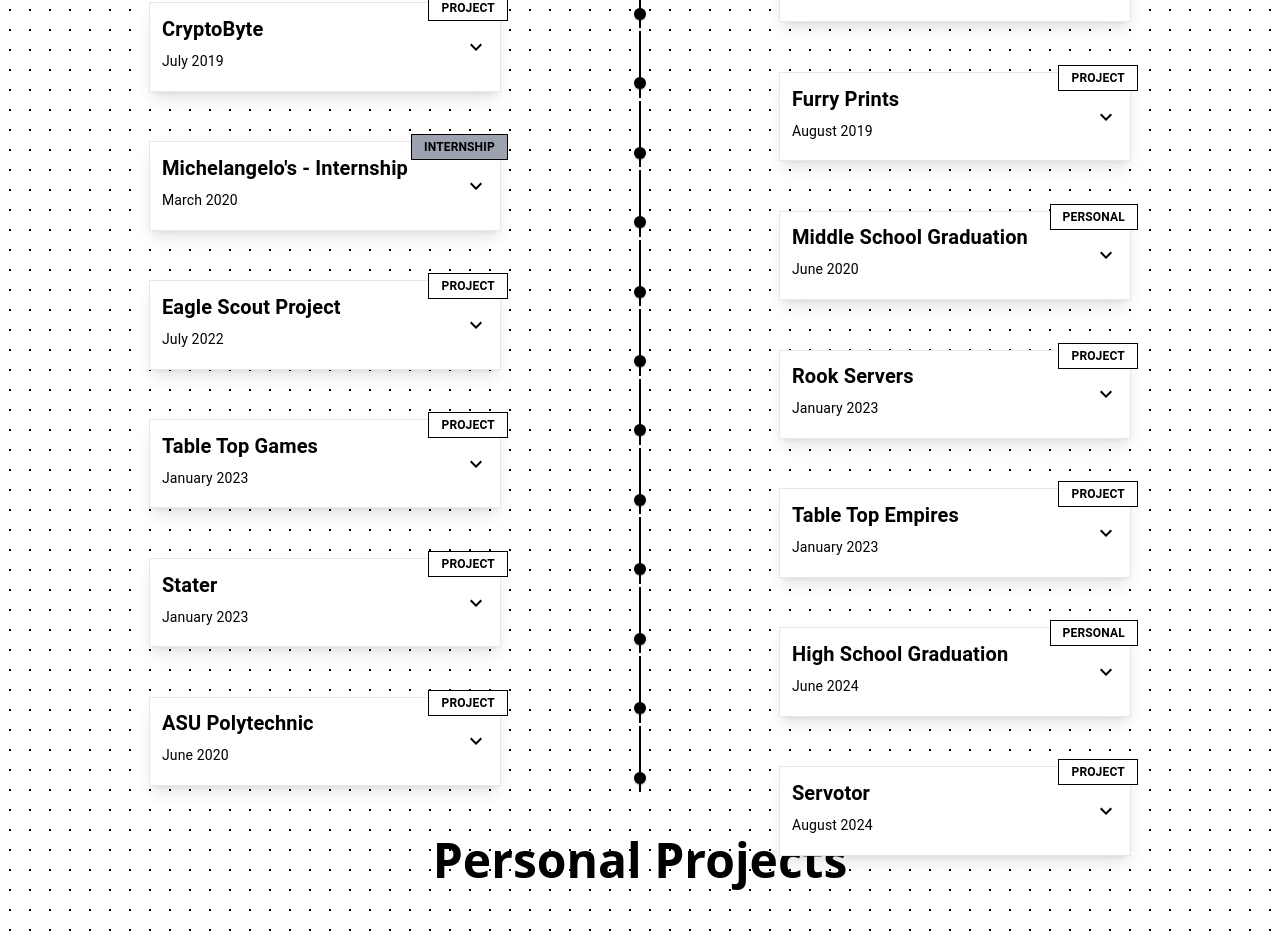
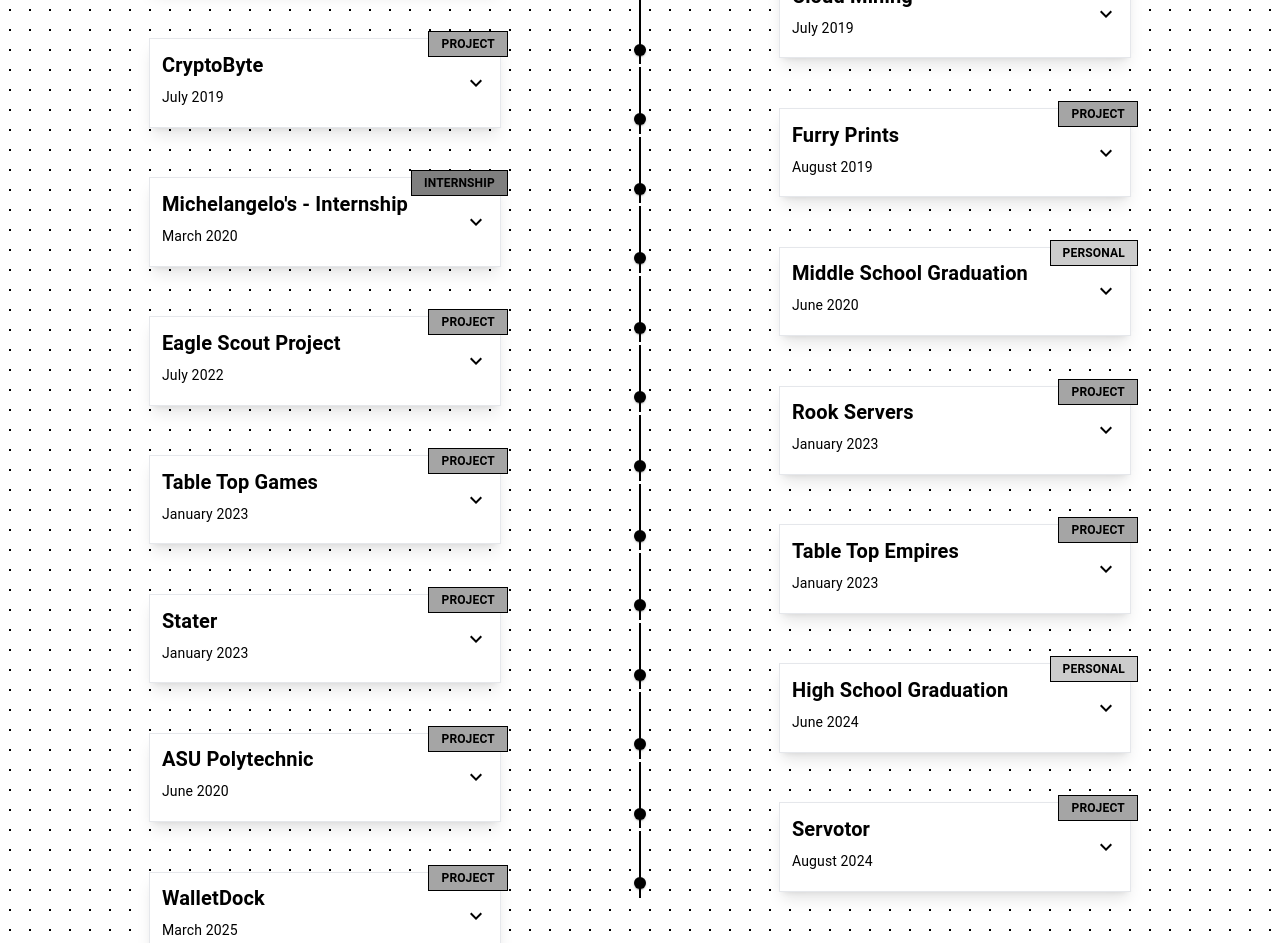
Before and after one commit to Tech-Know2/web_portfolio, a Next.js app in the folder portfolio/: page / in a window 1280 px wide. Shown: the part 3000-3943 px from the top of the page. Built offline with nearby package versions, Linux system fonts and the light colour scheme.

Commit message:
Adding WalletDock

```diff
--- a/portfolio/src/app/aboutme.tsx
+++ b/portfolio/src/app/aboutme.tsx
@@ -207,7 +207,7 @@
         animate={inView ? { opacity: 1, y: 0 } : { opacity: 0, y: 20 }}
         transition={{ duration: 1, delay: 0.5 }}
       >
-        {['Unity', 'Steamworks', 'Node.js', 'React, Next.js, & Vercel', 'Shopify & Woocommerce', 'Wordpress, Prestashop, Joomla', 'GitHub & SourceTree', 'SQL & NoSQL Databases (Supabase, MongoDB)', 'Visual Studio Code & JetBrains IDEs'].map((tool, index) => (
+        {['Unity', 'Steamworks', 'Node.js', 'React, Next.js, & Vercel', "Sanity, Medusa, Builder.io" , 'Shopify & Woocommerce', 'Wordpress, Prestashop, Joomla', 'GitHub & SourceTree', 'SQL & NoSQL Databases (Supabase, MongoDB)', 'Visual Studio Code & JetBrains IDEs'].map((tool, index) => (
           <motion.li
             key={index}
             className="flex items-center"
@@ -318,7 +318,7 @@
           {
             title: "Stater - Personal Finance App",
             description:
-              "Building an inclusive personal finance application that offers free and accessible banking services to individuals worldwide, ensuring financial equality for all. Powered by Stellar, Plaid, MoneyGram, and Mastercard, this project has the potential to change the world for the better.",
+              "I am currently developing a web and mobile based platform that will allow anyone anywhere to manage their own finances through Web3 technologies. I have integrated with Reown for account abstracted smart wallets, then using KyberSwap for swapping technologies, Circle for Stablecoins and bridging, and then Morpho for lending. Eventually I will integrate with a platform for wire and ACH transfers, and credit/debit/prepaid cards.",
           },
           {
             title: "Table Top Empires - Strategy Game",
@@ -338,7 +338,7 @@
           {
             title: "WalletDock",
             description:
-              "Developed my largest project on Scratch—a space simulation game where players can create and manage their own Mars settlement, simulating a small economy. Built for my middle school science midterm.",
+              "I made this using Thirdweb's account abstraction for crypto wallets across EVMs and then I also used Decent for swapping and bridging. This was a cool proof of concept that I made so that I could see how Web3 development occured.",
           },
         ].map((project, index) => (
           <motion.li
--- a/portfolio/src/app/projects.tsx
+++ b/portfolio/src/app/projects.tsx
@@ -5,12 +5,20 @@
 
 const projectsData = [
   {
+    title: "WalletDock",
+    description: "I made this using Thirdweb's account abstraction for crypto wallets across EVMs and then I also used Decent for swapping and bridging. This was a cool proof of concept that I made so that I could see how Web3 development occured.",
+    hashtags: "#NextJS, #Vercel, #Thirdweb, #Decent, #Web3",
+    github: "https://github.com/Tech-Know2/WalletFunder",
+    startDate: "March 2025",
+    endDate: "April 2025",
+  },
+  {
     title: "Servotor",
     description: "The evolution of Rook Servers, built on open-source and community tools. Developed with a grander vision and a completely unique, self-built frontend. Visit the site at servotor.vercel.app to explore it for yourself.",
     hashtags: "#Paymenter, #CyberPanel, #Pterodactyl",
     github: "https://github.com/Tech-Know2/Servotor",
     startDate: "August 2024",
-    endDate: "Present",
+    endDate: "March 2025",
   },
   {
     title: "Table Top Empires",
@@ -22,9 +30,9 @@
   },
   {
     title: "Stater",
-    description: "Currently developing a web and mobile app that integrates MoneyGram, Stellar, and Plaid to provide an alternative to traditional banking.",
-    hashtags: "#MongoDB, #Typescript, #Stellar",
-    github: "https://github.com/Tech-Know2/stater-outdated",
+    description: "I am currently developing a web and mobile based platform that will allow anyone anywhere to manage their own finances through Web3 technologies. I have integrated with Reown for account abstracted smart wallets, then using KyberSwap for swapping technologies, Circle for Stablecoins and bridging, and then Morpho for lending. Eventually I will integrate with a platform for wire and ACH transfers, and credit/debit/prepaid cards.",
+    hashtags: "#Supabase, #NextJS, #Reown, #Plaid, #Coinbase, #Circle",
+    github: "https://github.com/Tech-Know2/HarrisGroup",
     startDate: "January 2023",
     endDate: "Present",
   },
@@ -58,7 +66,7 @@
 
 const Projects = () => {
   return (
-    <section className="pt-2 pb-16">
+    <section className="pt-8 pb-16">
       <div className="max-w-7xl mx-auto px-6">
         {/* Header */}
         <motion.h1
--- a/portfolio/src/app/timeline.tsx
+++ b/portfolio/src/app/timeline.tsx
@@ -30,10 +30,11 @@
   { title: "Rook Servers", description: "Launched my first business offering web hosting, development, and game services.", date: "January 2023", hashtags:"#Entrepreneur, #CyberPanel, #Pterodactyl", badge:"Project" },
   { title: "Table Top Games", description: "Launched an indie game studio with classmates.", date: "January 2023", hashtags:"#Unity, #Entrepreneur", badge:"Project" },
   { title: "Table Top Empires", description: "Developed a real-time, turn-based strategy game with Unity and Steam.", date: "January 2023", hashtags:"#Unity, #Steam, #C#", badge:"Project" },
-  { title: "Stater", description: "Developing an app integrating MoneyGram, Stellar, and Plaid for an alternative to traditional banking.", date: "January 2023", hashtags:"#MongoDB, #Typescript, #Stellar", badge:"Project" },
+  { title: "Stater", description: "Developing an app integrating Reown, Circle, Coinbase, KyberSwap, and Morpho for an alternative to traditional banking.", date: "January 2023", hashtags:"#Supabase, #Circle, #Coinbase, #Morpho, #Reown", badge:"Project" },
   { title: "High School Graduation", description: "Graduated with a 4.5 GPA from Whitney High School.", date: "June 2024", hashtags:"#Java, #SQL, #React", badge:"Personal" },
   { title: "ASU Polytechnic", description: "Started my Software Engineering degree at ASU Poly.", date: "June 2020", hashtags:"", badge:"Project" },
   { title: "Servotor", description: "The evolution of Rook Servers, built on open-source and community tools.", date: "August 2024", hashtags:"#CyberPanel, #Pterodactyl", badge:"Project" },
+  { title: "WalletDock", description: "A platform that allows for wallet swaps and wallet top-ups for free.", date: "March 2025", hashtags:"#Web3, #Thirdweb, #NextJS", badge:"Project" },
 ];
 
 export default function TimelineComponent() {
@@ -44,7 +45,7 @@
   };
 
   return (
-    <>
+    <div className="pb-8">
       <div className="text-center">
         <h1 className="text-5xl pb-[5%] font-semibold">My Journey So Far</h1>
       </div>
@@ -83,7 +84,14 @@
                         className="absolute top-0 right-0 transform translate-x-2 -translate-y-2 px-3 py-1 text-xs font-semibold uppercase text-black bg-white border border-black rounded-lg"
                         style={{
                           zIndex: 1,
-                          backgroundColor: event.badge === "Internship" ? "#9ca3af" : "white",
+                          backgroundColor:
+                            event.badge === "Internship"
+                              ? "#7f7f7f"
+                              : event.badge === "Project"
+                              ? "#a5a5a5"
+                              : event.badge === "Personal"
+                              ? "#cccccc"
+                              : "#f2f2f2",
                         }}
                       >
                         {event.badge}
@@ -113,6 +121,6 @@
           </TimelineItem>
         ))}
       </Timeline>
-    </>
+    </div>
   );
 }
```
